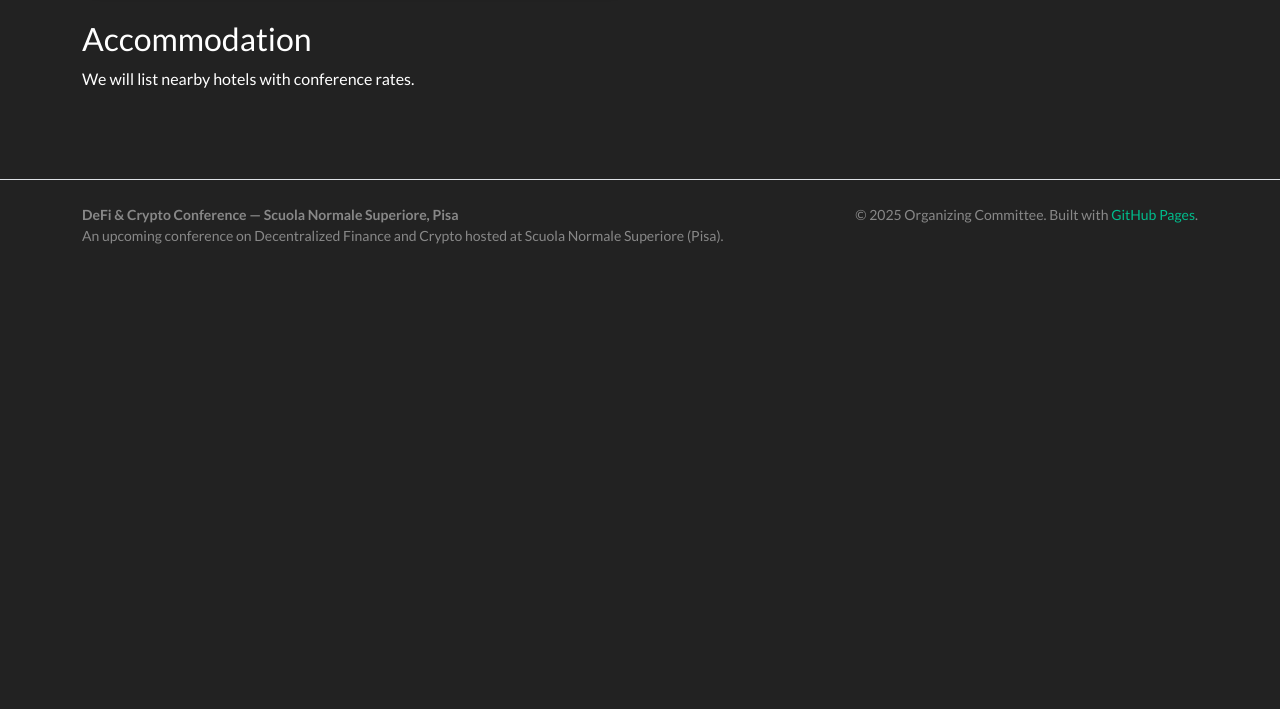
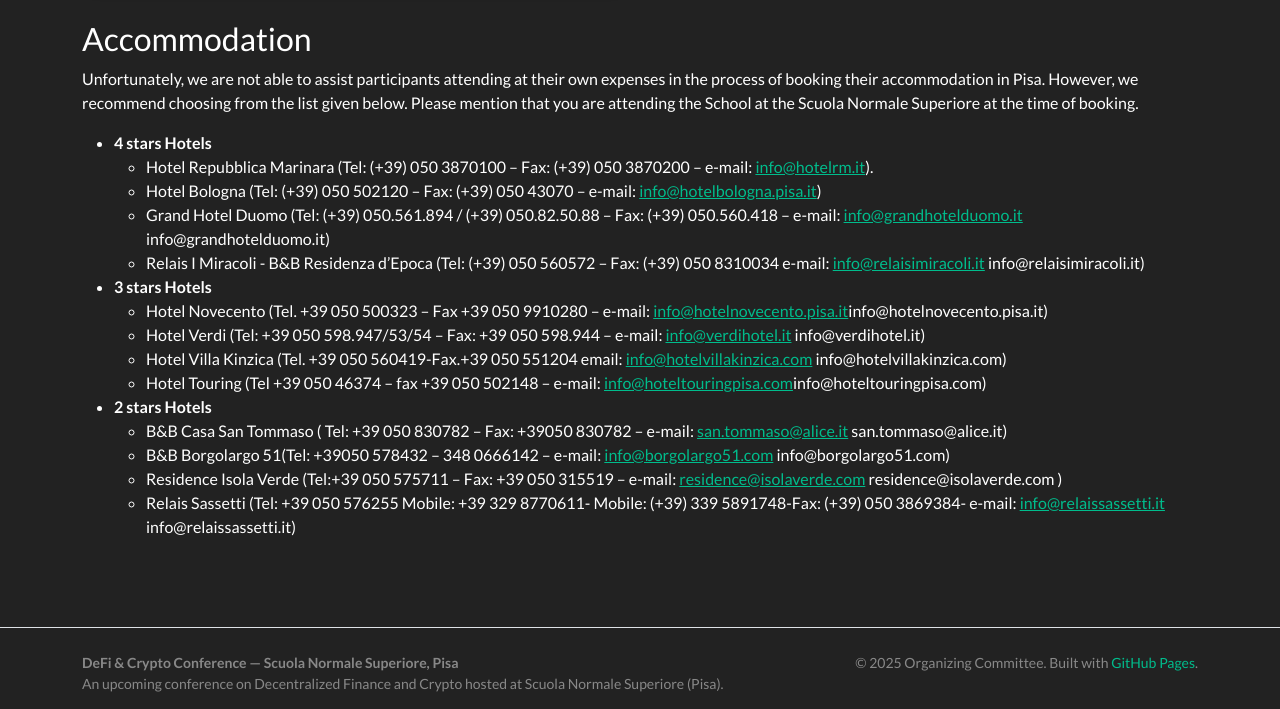
Before and after one commit to sns-defi/sns-defi.github.io, a Jekyll site: the page built from venue.md, in a window 1280 px wide and 900 px high, scrolled down 940 px, cut to the strip 191-900 px from the top of the window. Built offline with Jekyll 4.4.1, drawn with Linux system fonts in a browser that asks for light colours; nearby versions of some CDN libraries; before the commit the page ends 1401 px from its top, so only the background shows below that.

Commit message:
Update venue.md

```diff
--- a/venue.md
+++ b/venue.md
@@ -42,4 +42,21 @@ permalink: /venue/
 </div>
 
 <h3 class="mt-4">Accommodation</h3>
-<p>We will list nearby hotels with conference rates.</p>
+<p>Unfortunately, we are not able to assist participants attending at their own expenses in the process of booking their accommodation in Pisa. However, we recommend choosing from the list given below. Please mention that you are attending the School at the Scuola Normale Superiore at the time of booking.</p>
+<ul>
+  <li><strong>4 stars Hotels</strong> <ul>
+    <li>Hotel Repubblica Marinara (Tel: (+39) 050 3870100 – Fax: (+39) 050 3870200 – e-mail: <a href="mailto:info@hotelrm.it">info@hotelrm.it</a>).</li>
+    <li>Hotel Bologna (Tel: (+39) 050 502120 – Fax: (+39) 050 43070 – e-mail: <a href="mailto:info@hotelbologna.pisa.it">info@hotelbologna.pisa.it</a>)</li>
+    <li>Grand Hotel Duomo (Tel: (+39) 050.561.894 / (+39) 050.82.50.88 – Fax: (+39) 050.560.418 – e-mail: <a href="mailto:info@grandhotelduomo.it">info@grandhotelduomo.it</a> info@grandhotelduomo.it)</li>
+    <li>Relais I Miracoli - B&B Residenza d’Epoca (Tel: (+39) 050 560572 – Fax: (+39) 050 8310034 e-mail: <a href="mailto:info@relaisimiracoli.it">info@relaisimiracoli.it</a> info@relaisimiracoli.it)</li></ul></li>
+  <li><strong>3 stars Hotels</strong> <ul>
+    <li>Hotel Novecento (Tel. +39 050 500323 – Fax +39 050 9910280 – e-mail: <a href="mailto:info@hotelnovecento.pisa.it">info@hotelnovecento.pisa.it</a>info@hotelnovecento.pisa.it)</li>
+    <li>Hotel Verdi (Tel: +39 050 598.947/53/54 – Fax: +39 050 598.944 – e-mail: <a href="mailto:info@verdihotel.it">info@verdihotel.it</a> info@verdihotel.it)</li>
+    <li>Hotel Villa Kinzica (Tel. +39 050 560419-Fax.+39 050 551204 email: <a href="mailto:info@hotelvillakinzica.com">info@hotelvillakinzica.com</a> info@hotelvillakinzica.com)</li>
+    <li>Hotel Touring (Tel +39 050 46374 – fax +39 050 502148 – e-mail: <a href="mailto:info@hoteltouringpisa.com">info@hoteltouringpisa.com</a>info@hoteltouringpisa.com)</li></ul></li>
+  <li><strong>2 stars Hotels</strong> <ul>
+    <li>B&B Casa San Tommaso ( Tel: +39 050 830782 – Fax: +39050 830782 – e-mail: <a href="mailto:san.tommaso@alice.it">san.tommaso@alice.it</a> san.tommaso@alice.it)</li>
+    <li>B&B Borgolargo 51(Tel: +39050 578432 – 348 0666142 – e-mail: <a href="mailto:info@borgolargo51.com">info@borgolargo51.com</a> info@borgolargo51.com)</li>
+    <li>Residence Isola Verde (Tel:+39 050 575711 – Fax: +39 050 315519 – e-mail: <a href="mailto:residence@isolaverde.com">residence@isolaverde.com</a> residence@isolaverde.com )</li>
+    <li>Relais Sassetti (Tel: +39 050 576255 Mobile: +39 329 8770611- Mobile: (+39) 339 5891748-Fax: (+39) 050 3869384- e-mail: <a href="mailto:info@relaissassetti.it">info@relaissassetti.it</a> info@relaissassetti.it)</li></ul></li>
+</ul>
```
